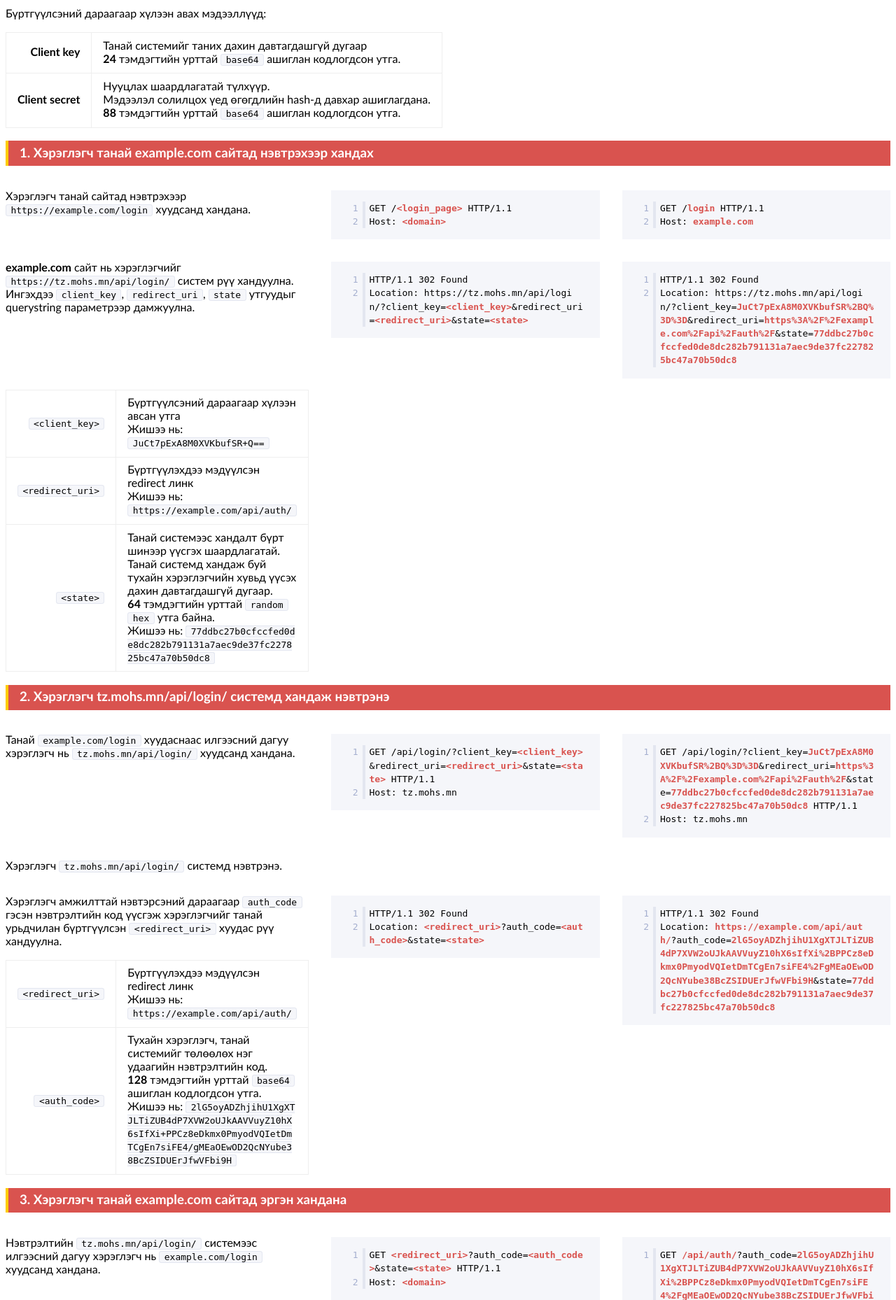
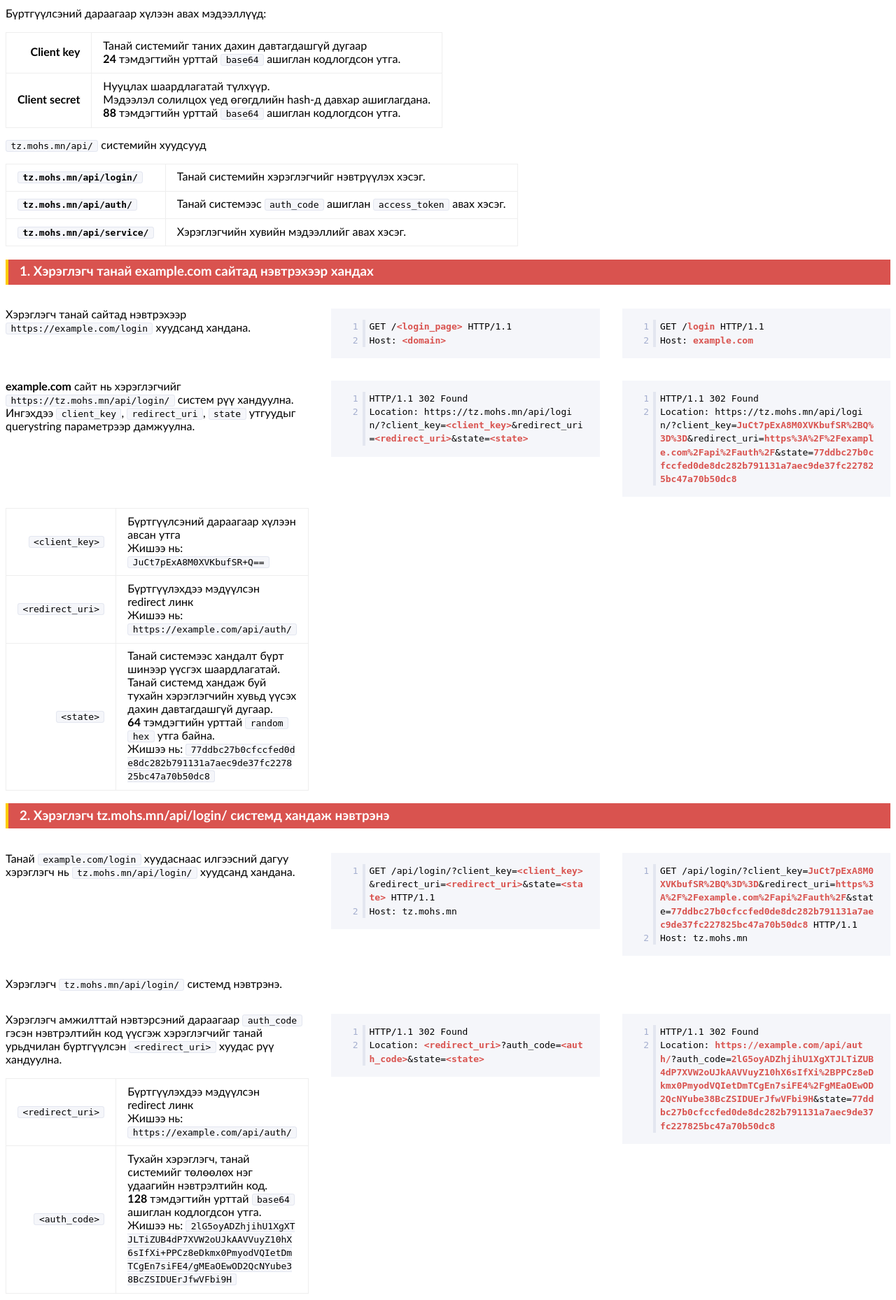
Before and after one commit to ariunbayar/health-dan, a Django app: template app/page/templates/page/instructions.html in a window 1280 px wide. Shown: the part 290-2148 px from the top of the page at 70% size. Run offline with Django 3.2, Linux system fonts and the light colour scheme; the template is opened without the code that fills it, so the values that code supplies are empty.

Commit message:
Superuser decorator. Updates instructions

```diff
--- a/app/client/views.py
+++ b/app/client/views.py
@@ -1,6 +1,9 @@
 import os
 import base64
+
 from django.shortcuts import render, get_object_or_404, redirect
+
+from main.decorators import admin_required
 
 from .models import Client
 from .forms import ClientForm
@@ -10,6 +13,7 @@
     return base64.b64encode(os.urandom(length)).decode('utf-8')
 
 
+@admin_required
 def index(request):
 
     clients = Client.objects.all()
@@ -34,12 +38,14 @@
     return render(request, 'client/index.html', context)
 
 
+@admin_required
 def delete(request, pk):
     client = get_object_or_404(Client, pk=pk)
     client.delete()
     return redirect('client-index')
 
 
+@admin_required
 def toggle_active(request, pk):
     client = get_object_or_404(Client, pk=pk)
     client.is_active = not client.is_active
--- a/app/main/urls.py
+++ b/app/main/urls.py
@@ -36,7 +36,7 @@
     )
 
 urlpatterns += prefix_patterns(
-        'api/', secure.views, 'secure-',
+        'api/admin/', secure.views, 'secure-',
         ('login/', 'login', {}, 'login'),
         ('logout/', 'logout', {}, 'logout'),
     )
--- a/app/page/templates/page/instructions.html
+++ b/app/page/templates/page/instructions.html
@@ -54,6 +54,25 @@
                 Мэдээлэл солилцох үед өгөгдлийн hash-д давхар ашиглагдана.<br/>
                 <strong>88</strong> тэмдэгтийн урттай <code>base64</code> ашиглан кодлогдсон утга.
             </td>
+        </tr>
+    </tbody>
+</table>
+
+<p><code>tz.mohs.mn/api/</code> системийн хуудсууд</p>
+
+<table>
+    <tbody>
+        <tr>
+            <th align="left"><code>tz.mohs.mn/api/login/</code></th>
+            <td> Танай системийн хэрэглэгчийг нэвтрүүлэх хэсэг. </td>
+        </tr>
+        <tr>
+            <th align="left"><code>tz.mohs.mn/api/auth/</code></th>
+            <td> Танай системээс <code>auth_code</code> ашиглан <code>access_token</code> авах хэсэг.</td>
+        </tr>
+        <tr>
+            <th align="left"><code>tz.mohs.mn/api/service/</code></th>
+            <td> Хэрэглэгчийн хувийн мэдээллийг авах хэсэг. </td>
         </tr>
     </tbody>
 </table>
```
Also changed, not shown: app/main/decorators.py (added, +20 -0 lines).
